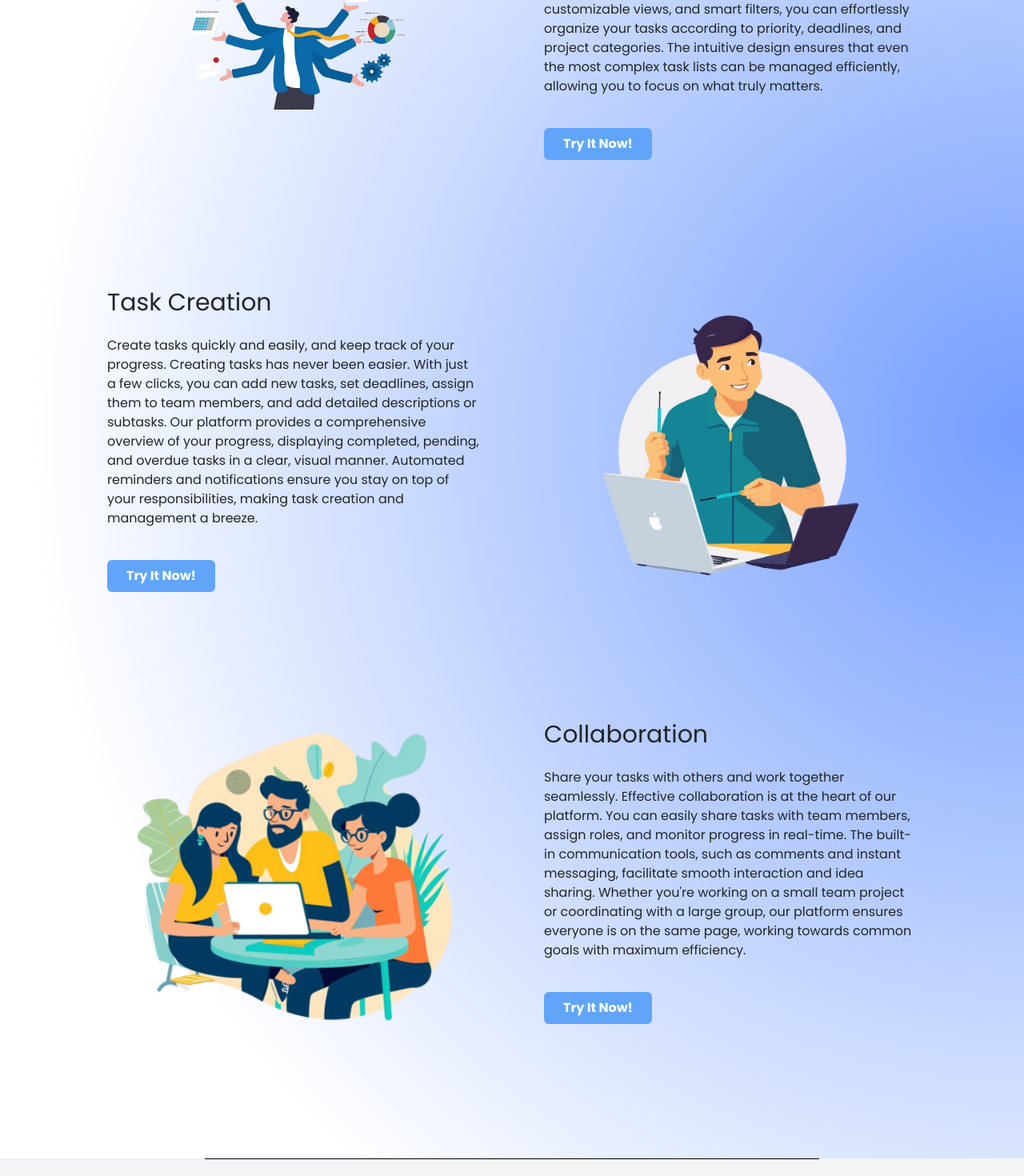
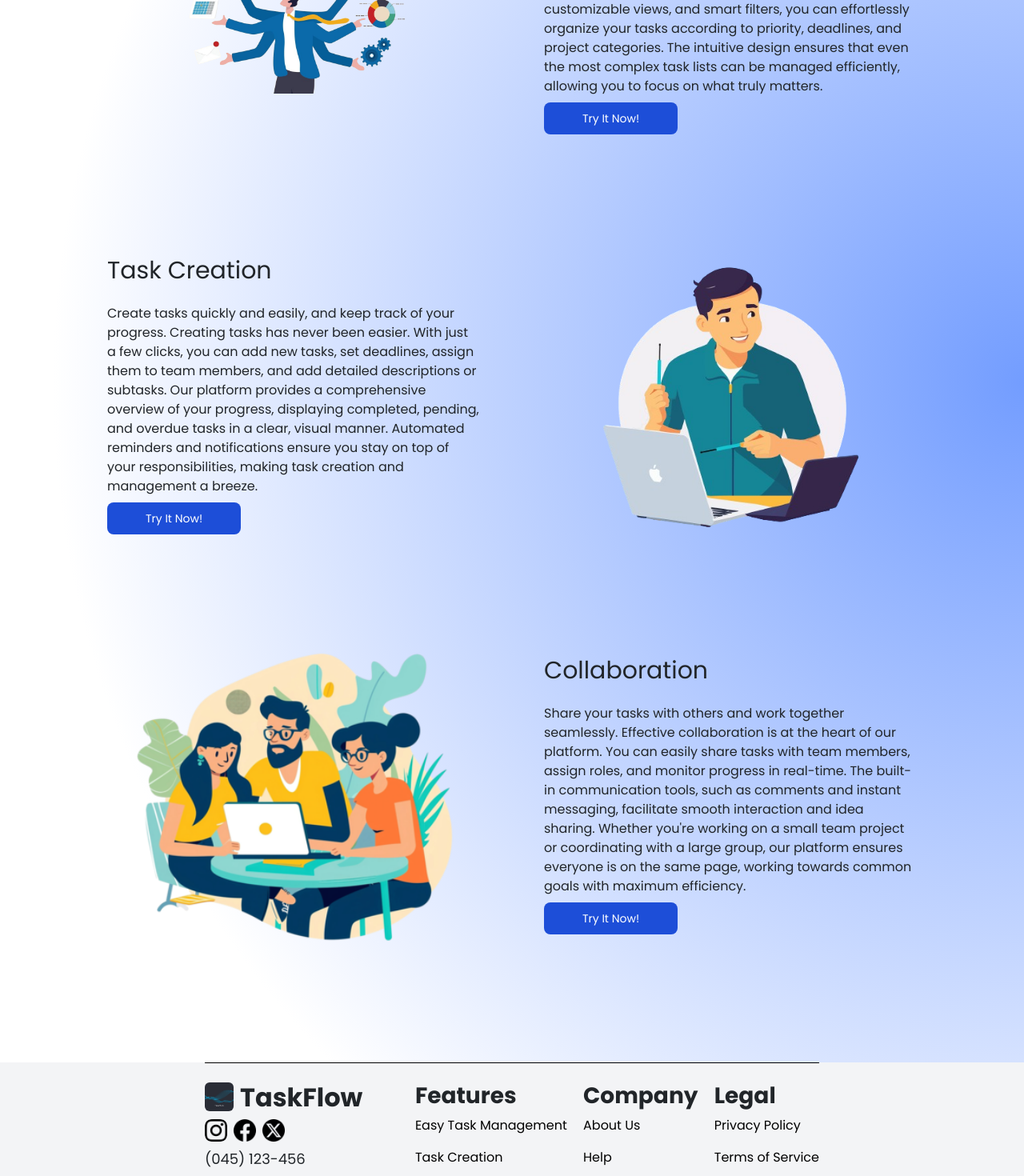
Before and after one commit to gentkoshii/task-management, a React (Vite) app: page /features in a window 1280 px wide. Shown: the part 480-1950 px from the top of the page at 80% size. Built offline with nearby package versions, Linux system fonts and the light colour scheme.

Commit message:
Refactor CustomButton component to use static Tailwind CSS classes and Link & Replace buttons with CustomButton component in Features page

```diff
--- a/src/components/Button.jsx
+++ b/src/components/Button.jsx
@@ -1,12 +1,18 @@
 import React from 'react';
+import { Link } from 'react-router-dom';
 
-const CustomButton = ({ color, bgColor, btnText }) => {
+const colorClasses = {
+    blue: 'text-white bg-blue-700 hover:bg-blue-800 focus:ring-blue-300 dark:bg-blue-600 dark:hover:bg-blue-700 dark:focus:ring-blue-900',
+    green: 'text-white bg-green-700 hover:bg-green-800 focus:ring-green-300 dark:bg-green-600 dark:hover:bg-green-700 dark:focus:ring-green-900',
+    red: 'text-white bg-red-700 hover:bg-red-800 focus:ring-red-300 dark:bg-red-600 dark:hover:bg-red-700 dark:focus:ring-red-900',
+    gray: 'text-white bg-gray-700 hover:bg-gray-800 focus:ring-gray-300 dark:bg-gray-600 dark:hover:bg-gray-700 dark:focus:ring-gray-900',
+  };
+
+const CustomButton = ({ color, bgColor, btnText, to }) => {
   return (
-    <button
-      className={`focus:outline-none text-white bg-${bgColor}-700 hover:bg-${bgColor}-800 focus:ring-4 focus:ring-${color}-300 font-medium rounded-lg text-sm px-5 py-2.5 me-2 mb-2 dark:bg-${color}-600 dark:hover:bg-${color}-700 dark:focus:ring-${color}-900`}
-    >
+    <Link to={to} className={`focus:outline-none text-white bg-${bgColor}-700 hover:bg-${bgColor}-800 focus:ring-4 focus:ring-${color}-300 font-medium rounded-lg text-sm px-5 py-2.5 me-2 mb-2 dark:bg-${bgColor}-600 dark:hover:bg-${bgColor}-700 dark:focus:ring-${bgColor}-900 no-underline`}>
       {btnText}
-    </button>
+    </Link>
   );
 };
 
--- a/src/pages/Features.jsx
+++ b/src/pages/Features.jsx
@@ -1,12 +1,11 @@
 import React from 'react';
-import { Link } from 'react-router-dom';
+import CustomButton from '../components/Button';
 
 const Features = () => {
   const gradientStyle = {
     background: 'radial-gradient(circle at right , #739dff, #FFFF 79%)',
     backgroundSize: 'cover'
   };
-
 
   return (
     <section style={gradientStyle} className="py-12">
@@ -21,9 +20,7 @@ const Features = () => {
             <h2 className="text-3xl mb-4">Easy Task Management</h2>
             <p>Organize and manage your tasks with ease using our intuitive interface.
             Our platform offers a user-friendly interface designed to simplify your task management experience. With drag-and-drop functionality, customizable views, and smart filters, you can effortlessly organize your tasks according to priority, deadlines, and project categories. The intuitive design ensures that even the most complex task lists can be managed efficiently, allowing you to focus on what truly matters.</p>
-            <Link to="/login" className="inline-block mt-4 px-6 py-2 bg-blue-400 text-white font-bold text-center rounded hover:bg-blue-500 transition-colors duration-300 no-underline">
-            Try It Now!
-            </Link>
+            <CustomButton to="/login" color="blue" bgColor="blue" btnText="Try It Now!" />
           </div>
         </div>
 
@@ -35,11 +32,8 @@ const Features = () => {
             <h2 className="text-3xl mb-4">Task Creation</h2>
             <p>Create tasks quickly and easily, and keep track of your progress.
             Creating tasks has never been easier. With just a few clicks, you can add new tasks, set deadlines, assign them to team members, and add detailed descriptions or subtasks. Our platform provides a comprehensive overview of your progress, displaying completed, pending, and overdue tasks in a clear, visual manner. Automated reminders and notifications ensure you stay on top of your responsibilities, making task creation and management a breeze.</p>
-           <Link to="/login" className="inline-block mt-4 px-6 py-2 bg-blue-400 text-white font-bold text-center rounded hover:bg-blue-500 transition-colors duration-300 no-underline">
-            Try It Now!
-            </Link>
+            <CustomButton to="/login" color="blue" bgColor="blue" btnText="Try It Now!" />
           </div>
-
         </div>
 
         <div className="flex flex-wrap items-center mb-20">
@@ -50,9 +44,7 @@ const Features = () => {
             <h2 className="text-3xl mb-4">Collaboration</h2>
             <p>Share your tasks with others and work together seamlessly.
             Effective collaboration is at the heart of our platform. You can easily share tasks with team members, assign roles, and monitor progress in real-time. The built-in communication tools, such as comments and instant messaging, facilitate smooth interaction and idea sharing. Whether you're working on a small team project or coordinating with a large group, our platform ensures everyone is on the same page, working towards common goals with maximum efficiency.</p>
-            <Link to="/login" className="inline-block mt-4 px-6 py-2 bg-blue-400 text-white font-bold text-center rounded hover:bg-blue-500 transition-colors duration-300 no-underline">
-            Try It Now!
-            </Link>
+            <CustomButton to="/login" color="blue" bgColor="blue" btnText="Try It Now!" />
           </div>
         </div>
       </div>
```
